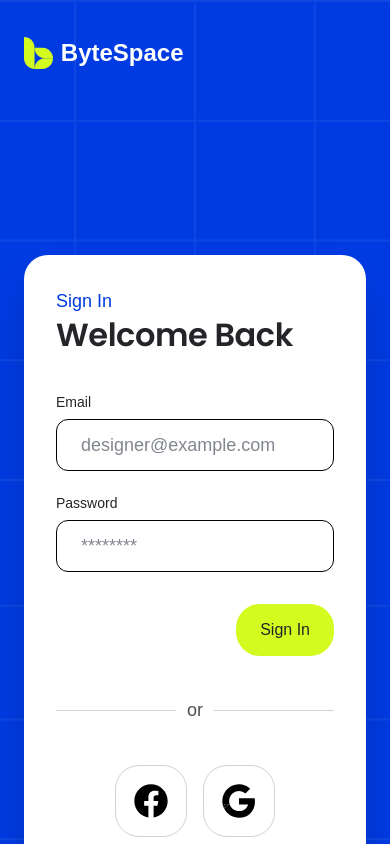
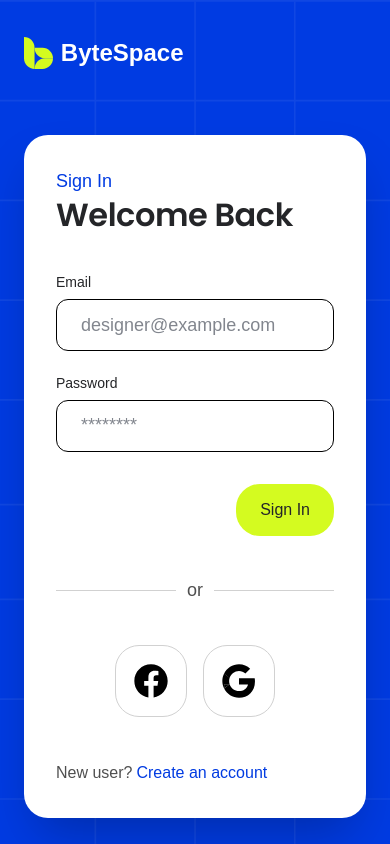
Before and after one commit to Rifat-2020831030/ByteSpace_Task, a Next.js app: page /login in a window 390 px wide. Shown: the top 844 px of the page. Built offline with nearby package versions, Linux system fonts and the light colour scheme; a web font is replaced by a local one.

Commit message:
fix(auth): fix excessive blank space above form on mobile

```diff
--- a/src/components/layout/AuthLayout.tsx
+++ b/src/components/layout/AuthLayout.tsx
@@ -54,10 +54,10 @@ export function AuthLayout({ leftTitle, leftDescription, children }: AuthLayoutP
       </div>
 
       {/* Main Container */}
-      <div className="relative z-10 w-full max-w-[1440px] min-h-[1024px] mx-auto grid grid-cols-1 lg:grid-cols-2 gap-8 px-6 lg:px-[122px] py-[35px] lg:py-[120px]">
+      <div className="relative z-10 w-full max-w-[1440px] min-h-screen lg:min-h-[1024px] mx-auto flex flex-col lg:grid lg:grid-cols-2 px-6 lg:px-[122px] py-[35px] lg:py-[120px]">
 
         {/* Header Logo (Absolute on Desktop, relative on Mobile) */}
-        <div className="lg:absolute left-6 lg:left-[122px] top-[35px] z-50">
+        <div className="lg:absolute left-6 lg:left-[122px] top-[35px] z-50 mb-8 lg:mb-0">
           <Link href="/" className="flex items-center gap-2">
             <div className="relative w-[28.8px] h-[31.5px]">
               <Image src={ASSETS.icons.logo} alt="ByteSpace" fill />
@@ -141,7 +141,7 @@ export function AuthLayout({ leftTitle, leftDescription, children }: AuthLayoutP
         </div>
 
         {/* Right Side (Form Container) */}
-        <div className="flex items-center justify-center lg:justify-end w-full">
+        <div className="flex flex-1 items-center justify-center lg:justify-end w-full mt-8 lg:mt-0">
           <div className="bg-white rounded-[24px] w-full max-w-[579px] p-8 lg:p-[63px] min-h-[683px] flex flex-col justify-between shadow-2xl relative z-20">
             {children}
           </div>
```
